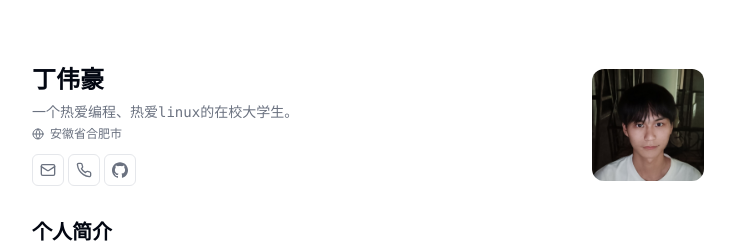
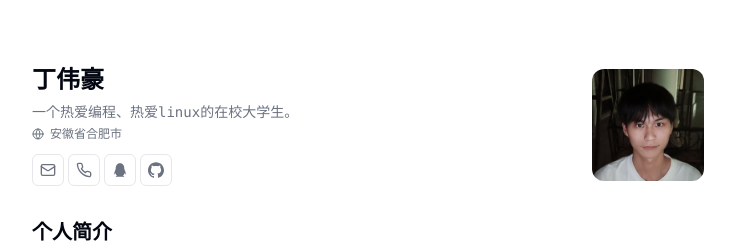
Before and after one commit to DingWH03/mycv, a Next.js app: page / in a window 1280 px wide. Shown: the top 252 px of the page, without its empty margins (272-1007 px from the left). Built offline with nearby package versions, Linux system fonts and the light colour scheme.

Commit message:
update again

```diff
--- /dev/null
+++ b/src/components/icons/QQIcon.tsx
@@ -0,0 +1,10 @@
+export const QQIcon = (props: React.SVGProps<SVGSVGElement>) => {
+  return (
+    <svg viewBox="0 0 14 14" xmlns="http://www.w3.org/2000/svg" {...props}>
+      <path
+        fill="currentColor"
+        d="m 11.916098,10.854163 c -0.27014,0.0326 -1.051405,-1.2361096 -1.051405,-1.2361096 0,0.7346496 -0.378187,1.6932796 -1.1965055,2.3855996 0.3947335,0.12169 1.2853805,0.44923 1.0735055,0.80674 -0.171468,0.28929 -2.9416365,0.18472 -3.7413695,0.0946 -0.799733,0.0901 -3.569901,0.19467 -3.74137,-0.0946 -0.2119919,-0.35742 0.677765,-0.6847 1.073038,-0.8066 -0.818437,-0.69231 -1.1966941,-1.65105 -1.1966941,-2.3857396 0,0 -0.7812646,1.2687596 -1.0513814,1.2361096 -0.1258592,-0.0152 -0.2911871,-0.69478 0.21907,-2.3368096 0.2404919,-0.774 0.5155071,-1.41745 0.9408735,-2.47919 -0.071601,-2.73982 1.060405,-5.03802 3.756136,-5.03816 2.665707,1.4e-4 3.8239635,2.25311 3.7561825,5.03819 0.42464,1.05991 0.701061,1.70741 0.940873,2.47916 0.510187,1.6420296 0.344906,2.3215596 0.219047,2.3368096 z"
+      />
+    </svg>
+  );
+};
--- a/src/components/icons/index.ts
+++ b/src/components/icons/index.ts
@@ -1,5 +1,6 @@
 import { GitHubIcon } from "./GitHubIcon";
 import { LinkedInIcon } from "./LinkedInIcon";
 import { XIcon } from "./XIcon";
+import { QQIcon } from "./QQIcon";
 
-export { GitHubIcon, LinkedInIcon, XIcon };
+export { GitHubIcon, LinkedInIcon, XIcon, QQIcon };
--- a/src/data/resume-data.tsx
+++ b/src/data/resume-data.tsx
@@ -17,7 +17,7 @@ import {
   TastyCloudLogo,
   YearProgressLogo,
 } from "@/images/logos";
-import { GitHubIcon, LinkedInIcon, XIcon } from "@/components/icons";
+import { GitHubIcon, LinkedInIcon, XIcon, QQIcon } from "@/components/icons";
 
 export const RESUME_DATA = {
   name: "丁伟豪",
@@ -34,11 +34,11 @@ export const RESUME_DATA = {
     email: "dingwh2023@126.com",
     tel: "+8615556183656",
     social: [
-      // {
-      //   name: "QQ",
-      //   url: "https://qm.qq.com/q/uKtRSqdDI6",
-      //   icon: QQLogo,
-      // },
+      {
+        name: "QQ",
+        url: "https://qm.qq.com/q/uKtRSqdDI6",
+        icon: QQIcon,
+      },
       {
         name: "GitHub",
         url: "https://github.com/DingWH03",
```
